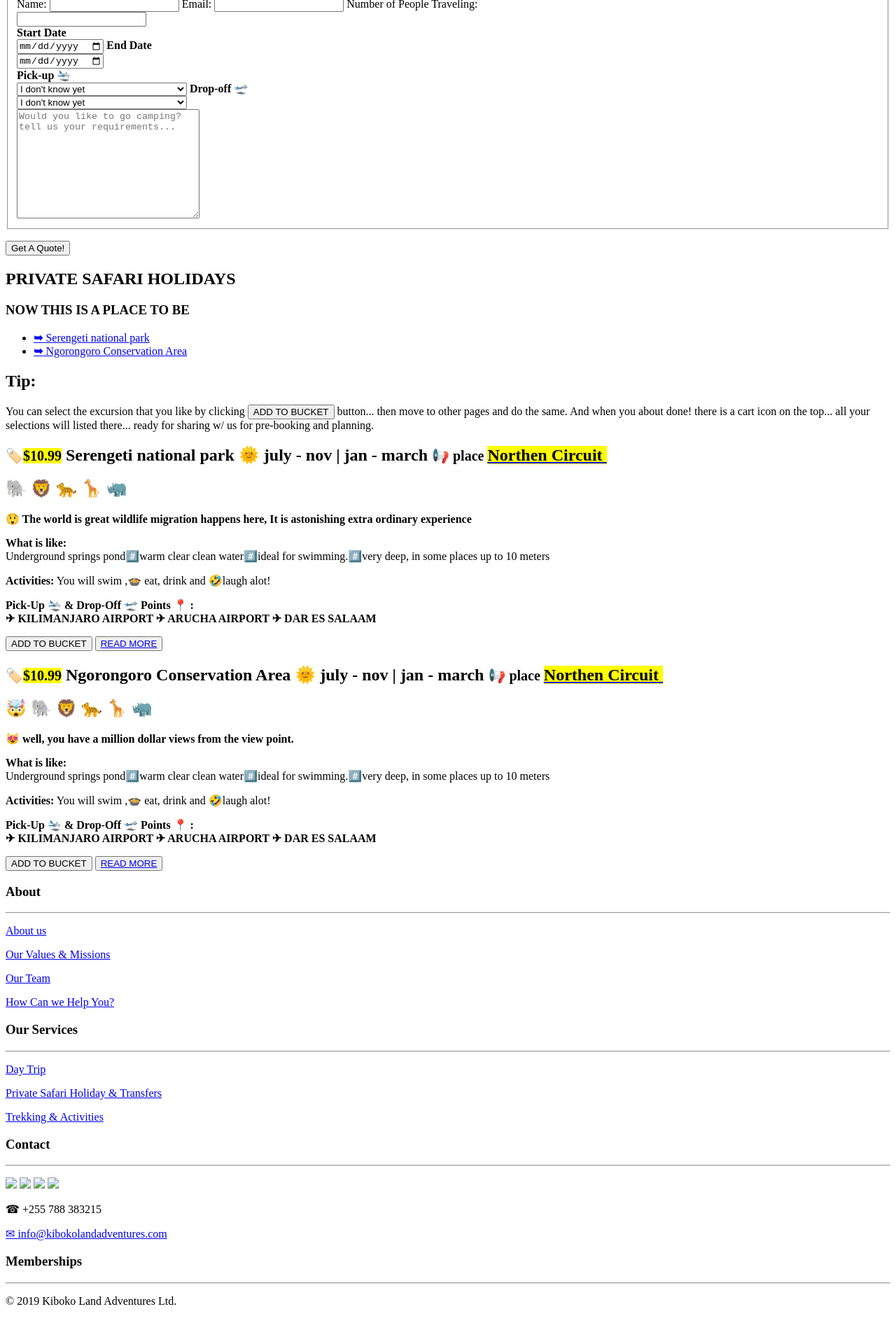
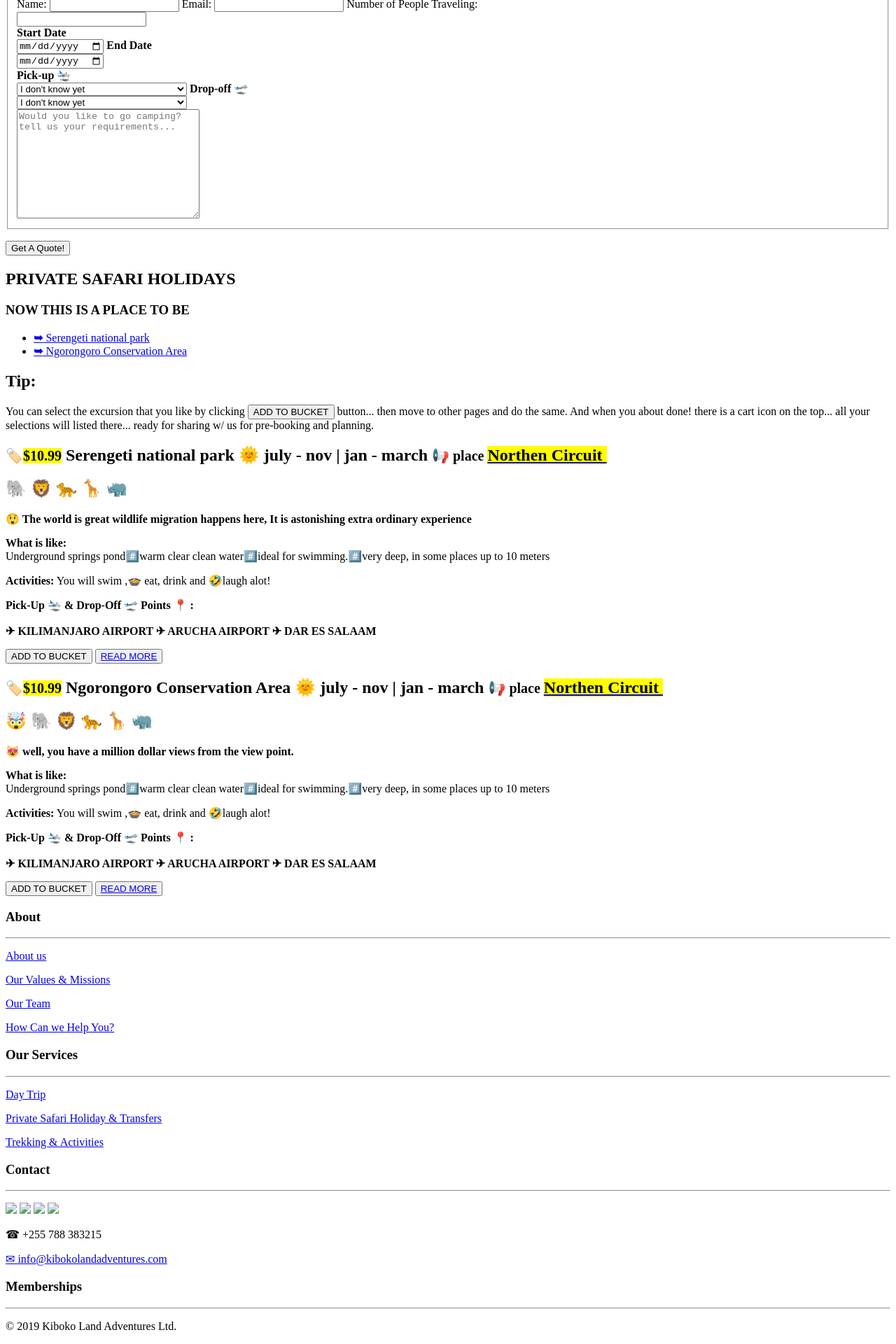
Before and after one commit to kibokoland-adventures/kibokoland-adventure-website-redesign, a Jekyll site: the page built from private-safari-holiday.html, in a window 1280 px wide. Shown: the part 731-2651 px from the top of the page at 70% size. Built offline with Jekyll 4.4.1, drawn with Linux system fonts in a browser that asks for light colours; some web fonts are replaced; before the commit the page ends 2615 px from its top, so only the background shows below that.

Commit message:
added padding to buttons

```diff
--- a/_public/css/styles.css
+++ b/_public/css/styles.css
@@ -411,7 +411,7 @@
 input[type="button"] {
   display: inline-block;
   height: 36.2963px;
-  padding: 0 30.625px;
+  padding: 0 36.2963px;
   text-align: center;
   font-size: 12.09877px;
   font-weight: 600;
--- a/_public/private-safari-holiday.html
+++ b/_public/private-safari-holiday.html
@@ -204,7 +204,7 @@
                                         </p>
                                         <p> <b>Activities:</b> You will swim ,🍲 eat, drink and 🤣laugh alot!</p>
                                         <div class="notes-lc-adress">
-                                            <p><b>Pick-Up 🛬 & Drop-Off 🛫 Points 📍 :</b> <br> <b> ✈ KILIMANJARO AIRPORT ✈ ARUCHA AIRPORT ✈ DAR ES SALAAM </b></p>
+                                            <p><b>Pick-Up 🛬 & Drop-Off 🛫 Points 📍 :</b> <br><br> <b> ✈ KILIMANJARO AIRPORT ✈ ARUCHA AIRPORT ✈ DAR ES SALAAM </b></p>
                                         </div>
                                         <button class="snipcart-add-item btn bag-btn tilt-rt" data-item-id="101" data-item-price="10.99" data-item-url="./day_trips/serengeti-national-park.html" data-item-location="Northen Circuit" data-item-description="😲 The world is great wildlife migration happens here, It is astonishing extra ordinary experience" data-item-image="./img/bird-1.jpg" data-item-name="Serengeti national park"> ADD TO BUCKET </button>
                                         <button class="btn tilt-rt"><a href="/serengeti-national-park.html"> READ MORE </a></button>
@@ -230,7 +230,7 @@
                                         </p>
                                         <p> <b>Activities:</b> You will swim ,🍲 eat, drink and 🤣laugh alot!</p>
                                         <div class="notes-lc-adress">
-                                            <p><b>Pick-Up 🛬 & Drop-Off 🛫 Points 📍 :</b> <br> <b> ✈ KILIMANJARO AIRPORT ✈ ARUCHA AIRPORT ✈ DAR ES SALAAM </b></p>
+                                            <p><b>Pick-Up 🛬 & Drop-Off 🛫 Points 📍 :</b> <br><br> <b> ✈ KILIMANJARO AIRPORT ✈ ARUCHA AIRPORT ✈ DAR ES SALAAM </b></p>
                                         </div>
                                         <button class="snipcart-add-item btn bag-btn tilt-rt" data-item-id="102" data-item-price="10.99" data-item-url="./day_trips/ngorongoro-conservation-area.html" data-item-location="Northen Circuit" data-item-description="😻 well, you have a million dollar views from the view point." data-item-image="./img/bird-1.jpg" data-item-name="Ngorongoro Conservation Area"> ADD TO BUCKET </button>
                                         <button class="btn tilt-rt"><a href="/ngorongoro-conservation-area.html"> READ MORE </a></button>
--- a/_public/trekks-and-other-activities.html
+++ b/_public/trekks-and-other-activities.html
@@ -208,7 +208,7 @@
                                         </p>
                                         <p> <b>Activities:</b> You will swim ,🍲 eat, drink and 🤣laugh alot!</p>
                                         <div class="notes-lc-adress">
-                                            <p><b>Pick-Up 🛬 & Drop-Off 🛫 Points 📍 :</b> <br> <b> ✈ KILIMANJARO AIRPORT ✈ ARUCHA AIRPORT ✈ DAR ES SALAAM </b></p>
+                                            <p><b>Pick-Up 🛬 & Drop-Off 🛫 Points 📍 :</b> <br><br> <b> ✈ KILIMANJARO AIRPORT ✈ ARUCHA AIRPORT ✈ DAR ES SALAAM </b></p>
                                         </div>
                                         <button class="snipcart-add-item btn bag-btn tilt-rt" data-item-id="201" data-item-price="10.99" data-item-url="./day_trips/mt-kilimanjaro-trekking.html" data-item-location="Northen Circuit" data-item-description="😲 54 countries of africa on your feet, how do you call that?" data-item-image="./img/bird-1.jpg" data-item-name="Trekking ⛰ Mt. Kilimanjaro"> ADD TO BUCKET </button>
                                         <button class="btn tilt-rt"><a href="./mt-kilimanjaro-trekking.html"> READ MORE </a></button>
@@ -234,7 +234,7 @@
                                         </p>
                                         <p> <b>Activities:</b> You will swim ,🍲 eat, drink and 🤣laugh alot!</p>
                                         <div class="notes-lc-adress">
-                                            <p><b>Pick-Up 🛬 & Drop-Off 🛫 Points 📍 :</b> <br> <b> ✈ KILIMANJARO AIRPORT ✈ ARUCHA AIRPORT ✈ DAR ES SALAAM </b></p>
+                                            <p><b>Pick-Up 🛬 & Drop-Off 🛫 Points 📍 :</b> <br><br> <b> ✈ KILIMANJARO AIRPORT ✈ ARUCHA AIRPORT ✈ DAR ES SALAAM </b></p>
                                         </div>
                                         <button class="snipcart-add-item btn bag-btn tilt-rt" data-item-id="202" data-item-price="10.99" data-item-url="./day_trips/cycling-and-mountain-biking-kilimanjaro.html" data-item-location="Northen Circuit" data-item-description="😻 A Tanzanian cycling  safari 🚴 is amazing because there are thousands of miles of single-track routes to explore, most of which are smooth, easy riding." data-item-image="./img/bird-1.jpg" data-item-name="Cycling &amp; 🚵 Mountain Biking Kilimanjaro"> ADD TO BUCKET </button>
                                         <button class="btn tilt-rt"><a href="./cycling-and-mountain-biking-kilimanjaro.html"> READ MORE </a></button>
--- a/_pug/private-safari-holiday.pug
+++ b/_pug/private-safari-holiday.pug
@@ -47,7 +47,7 @@
     |         <p> <b>What is like: </b> <br> {{item.fields.overview.setting.hashtags}} </p>
     |         <p> <b>Activities:</b> {{item.fields.overview.setting.activities}}</p>
     |         <div class="notes-lc-adress">
-    |             <p><b>Pick-Up 🛬  & Drop-Off 🛫  Points 📍 :</b> <br> <b> ✈ KILIMANJARO AIRPORT   ✈ ARUCHA AIRPORT  ✈ DAR ES SALAAM </b></p></div>
+    |             <p><b>Pick-Up 🛬  & Drop-Off 🛫  Points 📍 :</b> <br><br> <b> ✈ KILIMANJARO AIRPORT   ✈ ARUCHA AIRPORT  ✈ DAR ES SALAAM </b></p></div>
     |         <button class="snipcart-add-item btn bag-btn tilt-rt" data-item-id="{{item.sys.id}}" data-item-price="{{item.fields.price}}" data-item-url="./day_trips/{{item.sys.url_slug}}.html" data-item-location="{{item.sys.circuit}}" data-item-description="{{item.fields.review}}" data-item-image="{{item.fields.image.fields.file.url}}" data-item-name="{{item.fields.title}}"> ADD TO BUCKET </button>
     |         <button class="btn tilt-rt"><a href="/{{item.sys.url_slug}}.html"> READ MORE </a></button>
     |      </div>
--- a/_pug/trekks-and-other-activities.pug
+++ b/_pug/trekks-and-other-activities.pug
@@ -47,7 +47,7 @@
     |         <p> <b>What is like: </b> <br> {{item.fields.overview.setting.hashtags}} </p>
     |         <p> <b>Activities:</b> {{item.fields.overview.setting.activities}}</p>
     |         <div class="notes-lc-adress">
-    |             <p><b>Pick-Up 🛬  & Drop-Off 🛫  Points 📍 :</b> <br> <b> ✈ KILIMANJARO AIRPORT   ✈ ARUCHA AIRPORT  ✈ DAR ES SALAAM </b></p></div>
+    |             <p><b>Pick-Up 🛬  & Drop-Off 🛫  Points 📍 :</b> <br><br> <b> ✈ KILIMANJARO AIRPORT   ✈ ARUCHA AIRPORT  ✈ DAR ES SALAAM </b></p></div>
     |         <button class="snipcart-add-item btn bag-btn tilt-rt" data-item-id="{{item.sys.id}}" data-item-price="{{item.fields.price}}" data-item-url="./day_trips/{{item.sys.url_slug}}.html" data-item-location="{{item.sys.circuit}}" data-item-description="{{item.fields.review}}" data-item-image="{{item.fields.image.fields.file.url}}" data-item-name="{{item.fields.title}}"> ADD TO BUCKET </button>
     |         <button class="btn tilt-rt"><a href="./{{item.sys.url_slug}}.html"> READ MORE </a></button>
     |      </div>
--- a/_sass/1-basics/_buttons.sass
+++ b/_sass/1-basics/_buttons.sass
@@ -5,7 +5,7 @@
 input[type="button"]
   display: inline-block
   height: $space-15-3
-  padding: 0 $space-1-4
+  padding: 0  $space-15-3
   text-align: center
   font-size: $space-12-3
   font-weight: 600
--- a/private-safari-holiday.html
+++ b/private-safari-holiday.html
@@ -41,7 +41,7 @@
 		        <p> <b>What is like: </b> <br> {{item.fields.overview.setting.hashtags}} </p>
 		        <p> <b>Activities:</b> {{item.fields.overview.setting.activities}}</p>
 		        <div class="notes-lc-adress">
-		            <p><b>Pick-Up 🛬  & Drop-Off 🛫  Points 📍 :</b> <br> <b> ✈ KILIMANJARO AIRPORT   ✈ ARUCHA AIRPORT  ✈ DAR ES SALAAM </b></p></div>
+		            <p><b>Pick-Up 🛬  & Drop-Off 🛫  Points 📍 :</b> <br><br> <b> ✈ KILIMANJARO AIRPORT   ✈ ARUCHA AIRPORT  ✈ DAR ES SALAAM </b></p></div>
 		        <button class="snipcart-add-item btn bag-btn tilt-rt" data-item-id="{{item.sys.id}}" data-item-price="{{item.fields.price}}" data-item-url="./day_trips/{{item.sys.url_slug}}.html" data-item-location="{{item.sys.circuit}}" data-item-description="{{item.fields.review}}" data-item-image="{{item.fields.image.fields.file.url}}" data-item-name="{{item.fields.title}}"> ADD TO BUCKET </button>
 		        <button class="btn tilt-rt"><a href="/{{item.sys.url_slug}}.html"> READ MORE </a></button>
 		     </div>
--- a/trekks-and-other-activities.html
+++ b/trekks-and-other-activities.html
@@ -41,7 +41,7 @@
 		        <p> <b>What is like: </b> <br> {{item.fields.overview.setting.hashtags}} </p>
 		        <p> <b>Activities:</b> {{item.fields.overview.setting.activities}}</p>
 		        <div class="notes-lc-adress">
-		            <p><b>Pick-Up 🛬  & Drop-Off 🛫  Points 📍 :</b> <br> <b> ✈ KILIMANJARO AIRPORT   ✈ ARUCHA AIRPORT  ✈ DAR ES SALAAM </b></p></div>
+		            <p><b>Pick-Up 🛬  & Drop-Off 🛫  Points 📍 :</b> <br><br> <b> ✈ KILIMANJARO AIRPORT   ✈ ARUCHA AIRPORT  ✈ DAR ES SALAAM </b></p></div>
 		        <button class="snipcart-add-item btn bag-btn tilt-rt" data-item-id="{{item.sys.id}}" data-item-price="{{item.fields.price}}" data-item-url="./day_trips/{{item.sys.url_slug}}.html" data-item-location="{{item.sys.circuit}}" data-item-description="{{item.fields.review}}" data-item-image="{{item.fields.image.fields.file.url}}" data-item-name="{{item.fields.title}}"> ADD TO BUCKET </button>
 		        <button class="btn tilt-rt"><a href="./{{item.sys.url_slug}}.html"> READ MORE </a></button>
 		     </div>
```
